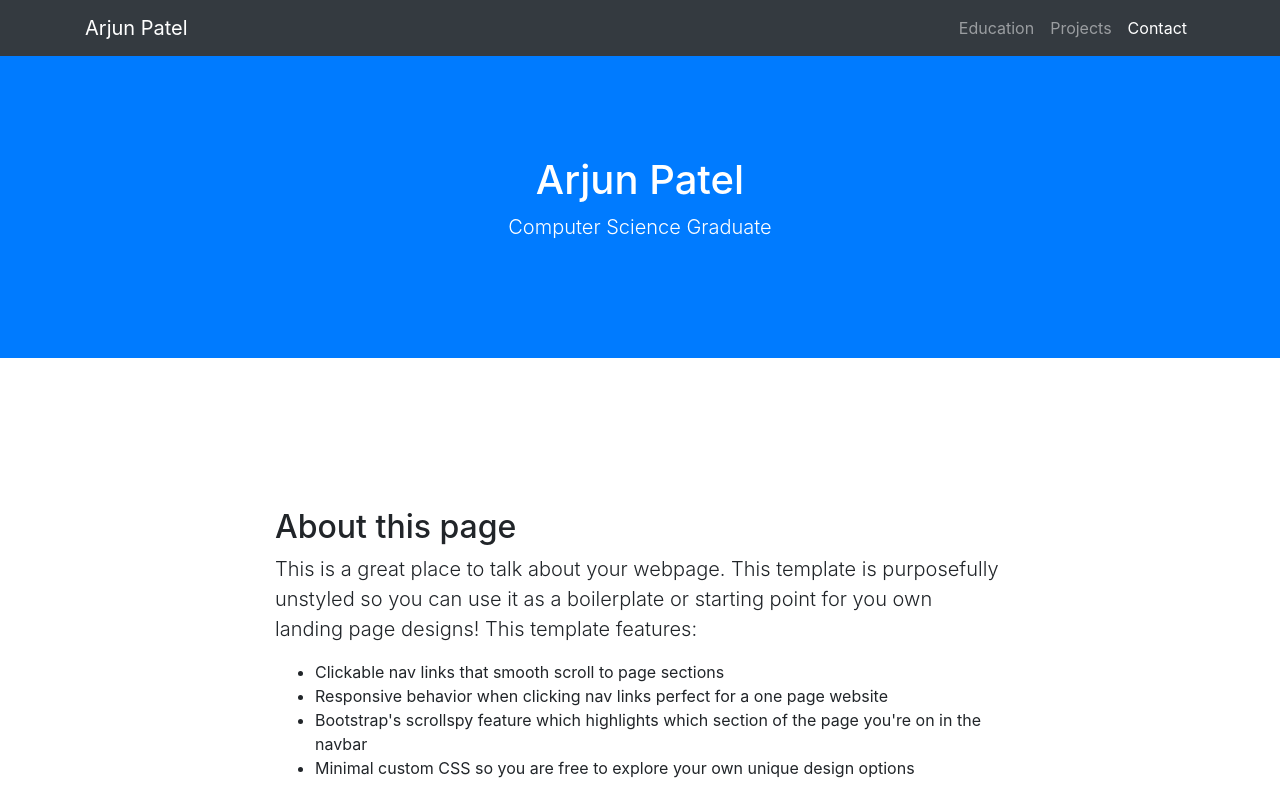
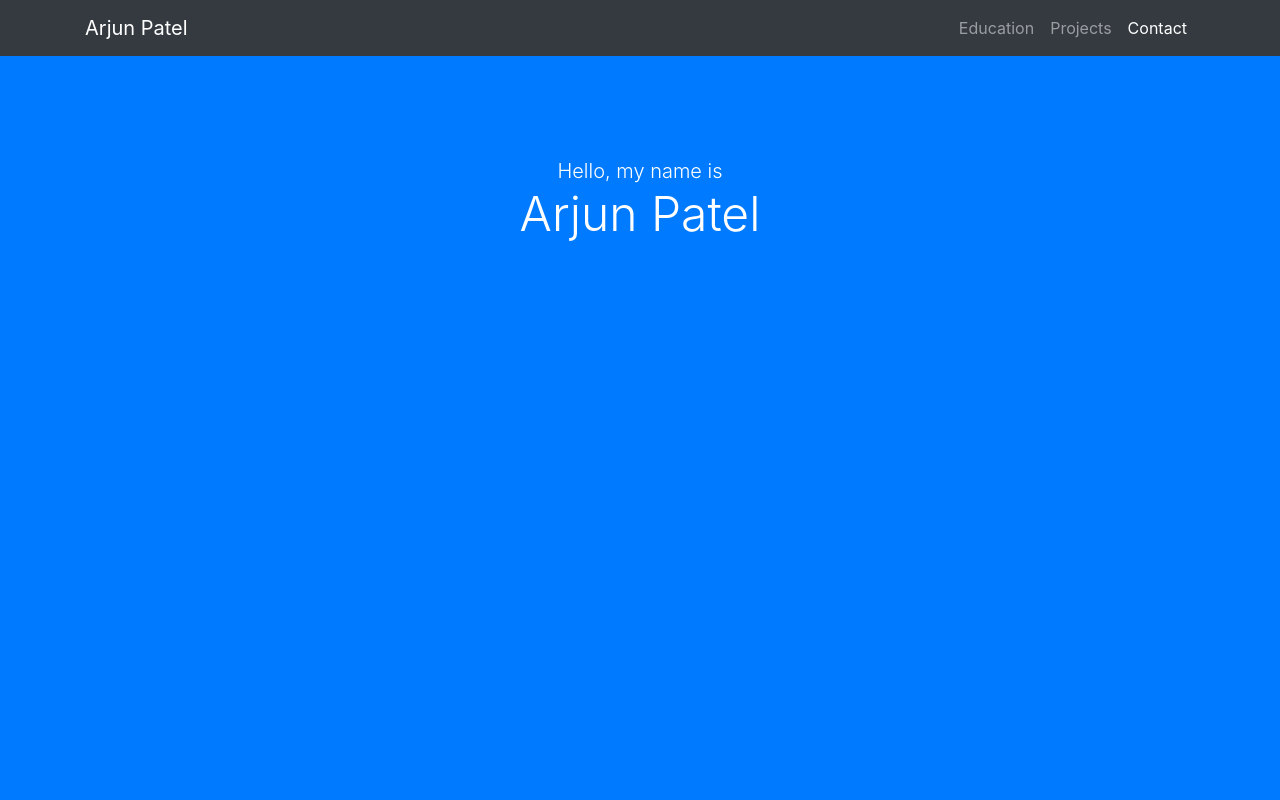
Before and after one commit to apatel762/apatel762.github.io, a website with bundled scripts: page index.html in a window 1280 px wide. Shown: the top 800 px of the page. Built offline with nearby package versions, Linux system fonts and the light colour scheme.

Commit message:
Centre and customise text

```diff
--- /dev/null
+++ b/css/custom.css
@@ -0,0 +1,8 @@
+html, body {
+    height: 100%;
+}
+
+#intro-name {
+    font-size: 3em;
+    line-height: 0.5;
+}
--- a/index.html
+++ b/index.html
@@ -15,6 +15,7 @@
 
     <!-- Custom styles for this template -->
     <link href="css/scrolling-nav.css" rel="stylesheet">
+    <link href="css/custom.css" rel="stylesheet">
 
   </head>
 
@@ -43,10 +44,10 @@
       </div>
     </nav>
 
-    <header class="bg-primary text-white">
+    <header class="bg-primary text-white h-100">
       <div class="container text-center">
-        <h1>Arjun Patel</h1>
-        <p class="lead">Computer Science Graduate</p>
+        <p class="lead">Hello, my name is</p>
+        <p id="intro-name" class="lead">Arjun Patel</p>
       </div>
     </header>
 
```
